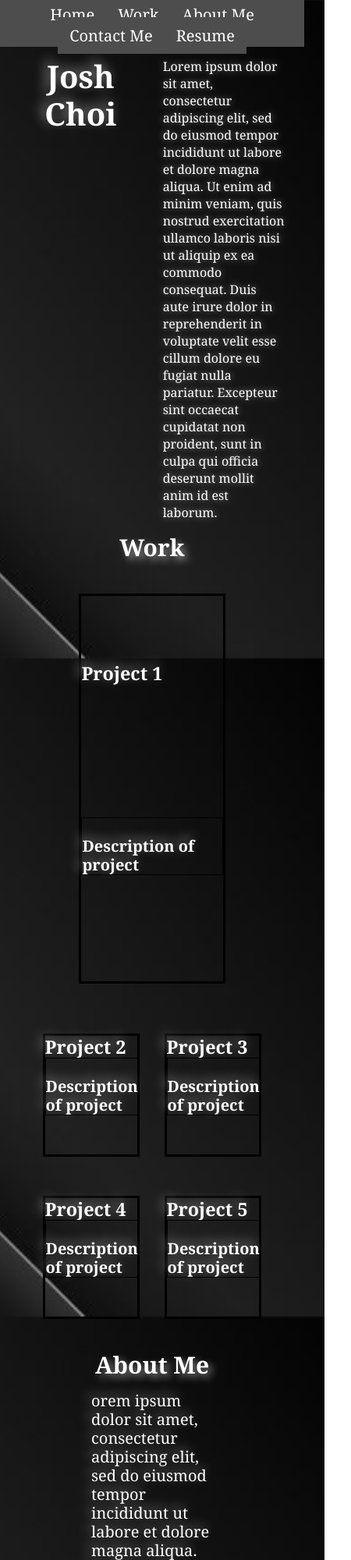
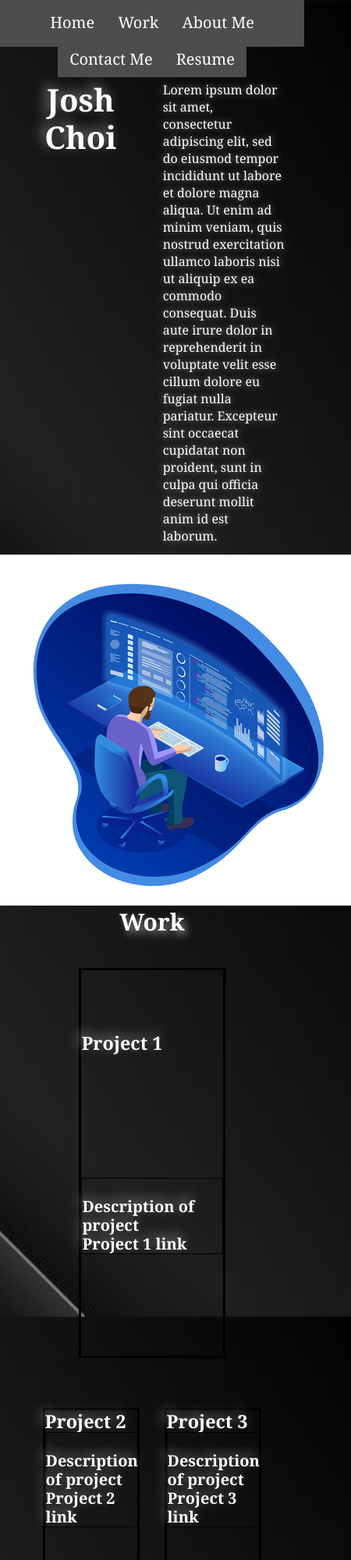
Before and after one commit to jiohc/jiohc.github.io, a plain HTML site: page index.html in a window 390 px wide. Shown: the top 2000 px of the page at 78% size, 450 px wide, since content can reach past the window. Drawn offline with Linux system fonts and the light colour scheme.

Commit message:
edits for resubmission

```diff
--- a/assets/css/style.css
+++ b/assets/css/style.css
@@ -96,6 +96,12 @@ header nav ul li a:hover {
     text-align: center;
     /* visuals */
     text-shadow: 5px 5px 10px rgba(255, 255, 255, 0.5);
+}
+
+.center {
+    display: block;
+    margin: auto;
+
 }
 
 /* header style ends */
@@ -256,5 +262,13 @@ a:link {
 
     header nav ul li a {
       font-size: 20px;
+      display: flex;
+      justify-content: center;
+      flex-wrap: wrap;
+      padding: auto;
     }
-  }
+
+    .intro {
+        margin-top: 30px;
+    }
+}
--- a/index.html
+++ b/index.html
@@ -42,6 +42,8 @@
         </br>
             Choi
         </h1>
+
+
             <p>
             Lorem ipsum dolor sit amet, consectetur adipiscing elit, sed do eiusmod tempor incididunt ut labore et dolore magna aliqua.
             Ut enim ad minim veniam, quis nostrud exercitation ullamco laboris nisi ut aliquip ex ea commodo consequat.
@@ -50,6 +52,8 @@
             </p>
 
     </section>
+
+    <img src = "./assets/images/avatar.jpg" alt = "avatar" class="center">
 
     <!-- Work section-->
     <div class="headerwrapper">
@@ -65,6 +69,9 @@
                     </div>
                     <div class="project-1-text">
                         <h4>Description of project</h4>
+                        <h4>
+                            <a href="https://github.com/">Project 1 link</a>
+                        </h4>
                     </div>
                 </div>
             </div>
@@ -80,6 +87,9 @@
                 </div>
                 <div class="project-text">
                     <h4>Description of project</h4>
+                    <h4>
+                        <a href="https://github.com/">Project 2 link</a>
+                    </h4>
                 </div>
             </div>
         </section>
@@ -92,6 +102,9 @@
                 </div>
                 <div class="project-text">
                     <h4>Description of project</h4>
+                    <h4>
+                        <a href="https://github.com/">Project 3 link</a>
+                    </h4>
                 </div>
             </div>
         </section>
@@ -104,6 +117,9 @@
                 </div>
                 <div class="project-text">
                     <h4>Description of project</h4>
+                    <h4>
+                        <a href="https://github.com/">Project 4 link</a>
+                    </h4>
                 </div>
             </div>
         </section>
@@ -116,6 +132,9 @@
                 </div>
                 <div class="project-text">
                     <h4>Description of project</h4>
+                    <h4>
+                        <a href="https://github.com/">Project 5 link</a>
+                    </h4>
                 </div>
             </div>
         </section>
```
Also changed, not shown: assets/images/avatar.jpg (added).
